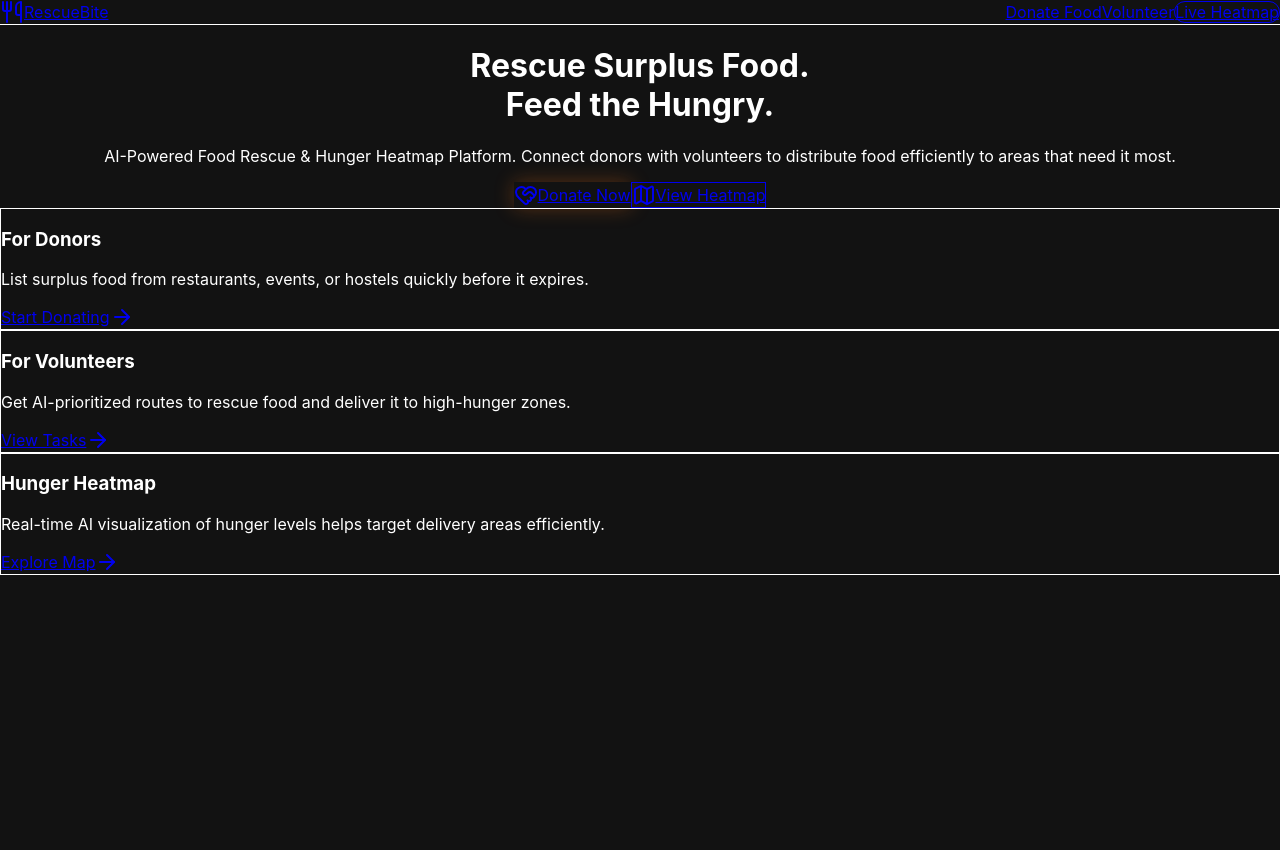
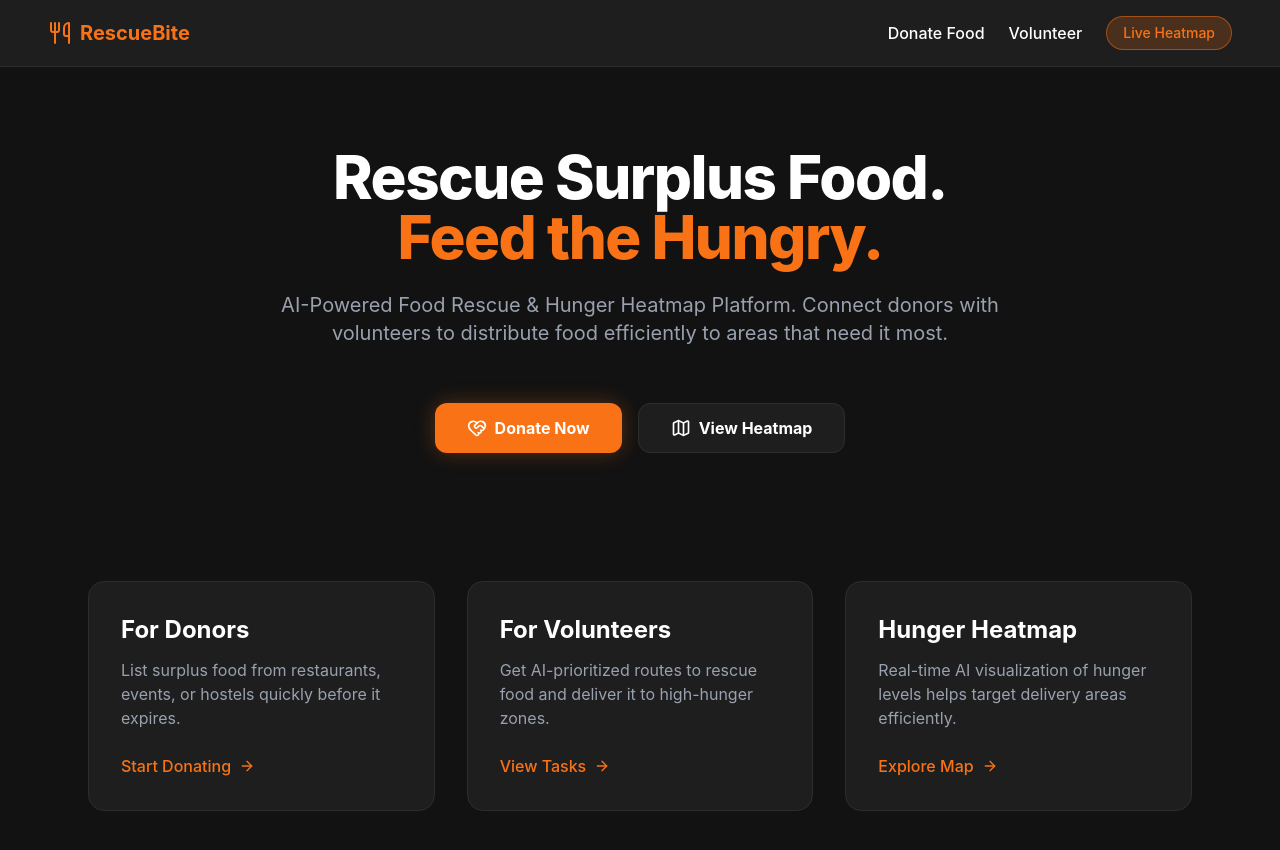
Before and after one commit to Puneet-S16/RescueBite, a React app in the folder frontend/: page / in a window 1280 px wide. Shown: the top 850 px of the page. Before the commit the page ends 800 px from the top, so only its background shows below. Built offline with nearby package versions, Linux system fonts and the light colour scheme; the HTML template or start-up script is replaced by a standard one.

Commit message:
Fix Vite build errors and update Render to free tier

```diff
--- a/frontend/package.json
+++ b/frontend/package.json
@@ -20,9 +20,10 @@
   },
   "devDependencies": {
     "@eslint/js": "^9.39.4",
+    "@tailwindcss/vite": "^4.2.2",
     "@types/react": "^19.2.14",
     "@types/react-dom": "^19.2.3",
-    "@vitejs/plugin-react": "^6.0.1",
+    "@vitejs/plugin-react": "^4.7.0",
     "autoprefixer": "^10.4.27",
     "eslint": "^9.39.4",
     "eslint-plugin-react-hooks": "^7.0.1",
@@ -30,6 +31,6 @@
     "globals": "^17.4.0",
     "postcss": "^8.5.8",
     "tailwindcss": "^4.2.2",
-    "vite": "^8.0.1"
+    "vite": "^5.4.21"
   }
 }
--- a/frontend/postcss.config.cjs
+++ /dev/null
@@ -1,6 +0,0 @@
-module.exports = {
-  plugins: {
-    tailwindcss: {},
-    autoprefixer: {},
-  },
-}
--- a/frontend/src/index.css
+++ b/frontend/src/index.css
@@ -1,6 +1,11 @@
-@tailwind base;
-@tailwind components;
-@tailwind utilities;
+@import "tailwindcss";
+
+@theme {
+  --color-dark-900: #121212;
+  --color-dark-800: #1e1e1e;
+  --color-dark-700: #2d2d2d;
+  --color-primary: #f97316;
+}
 
 body {
   margin: 0;
--- a/frontend/tailwind.config.cjs
+++ /dev/null
@@ -1,20 +0,0 @@
-/** @type {import('tailwindcss').Config} */
-module.exports = {
-  content: [
-    "./index.html",
-    "./src/**/*.{js,ts,jsx,tsx}",
-  ],
-  theme: {
-    extend: {
-      colors: {
-        dark: {
-          900: '#121212',
-          800: '#1e1e1e',
-          700: '#2d2d2d',
-        },
-        primary: '#f97316', // Orange
-      }
-    },
-  },
-  plugins: [],
-}
--- a/frontend/vite.config.js
+++ b/frontend/vite.config.js
@@ -1,8 +1,9 @@
 import { defineConfig } from 'vite'
 import react from '@vitejs/plugin-react'
+import tailwindcss from '@tailwindcss/vite'
 
 // https://vitejs.dev/config/
 export default defineConfig({
-  plugins: [react()],
+  plugins: [react(), tailwindcss()],
   base: '/RescueBite/',
 })
```
Also changed, not shown: 2 other files (tests, documents, lock files or other folders).
